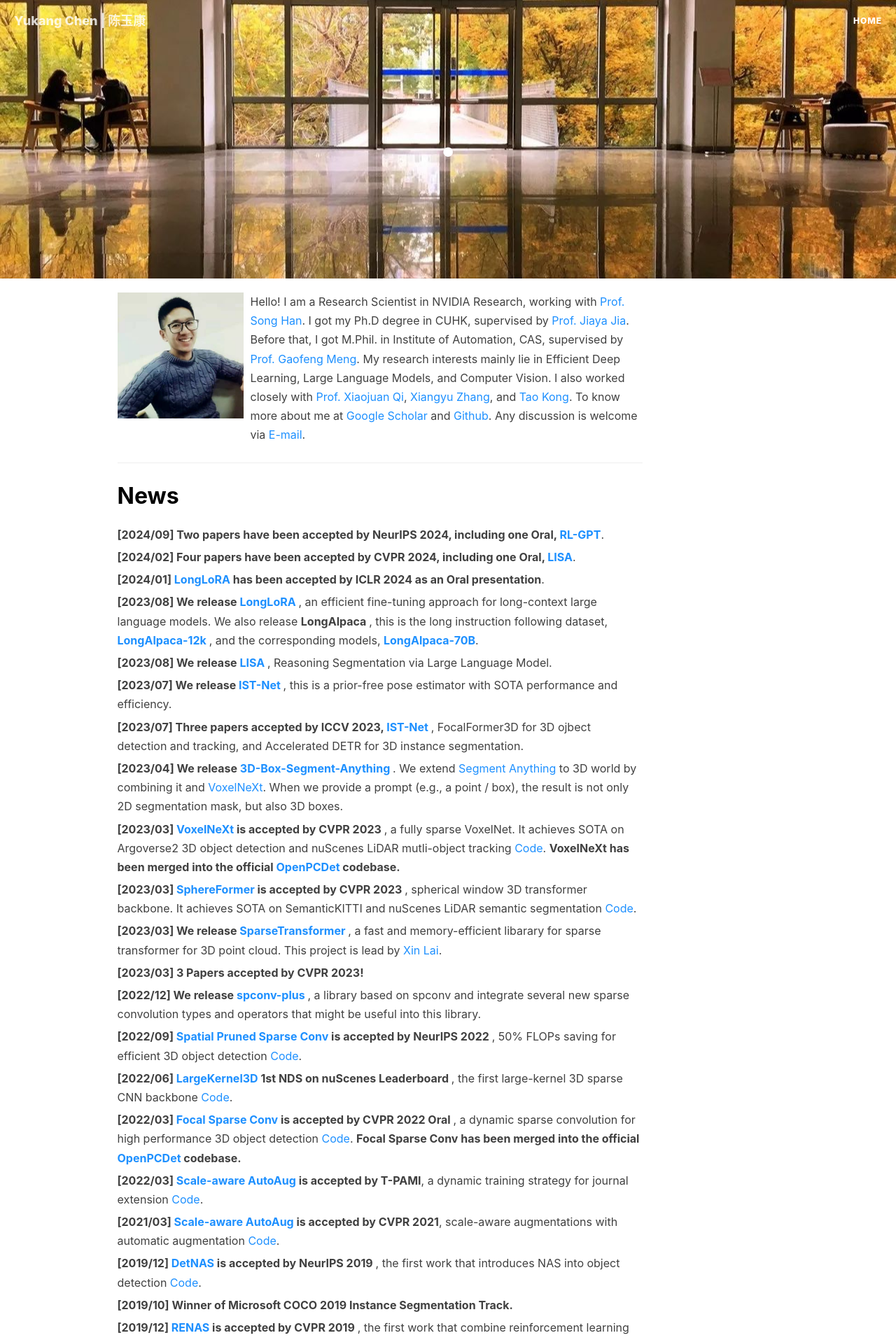
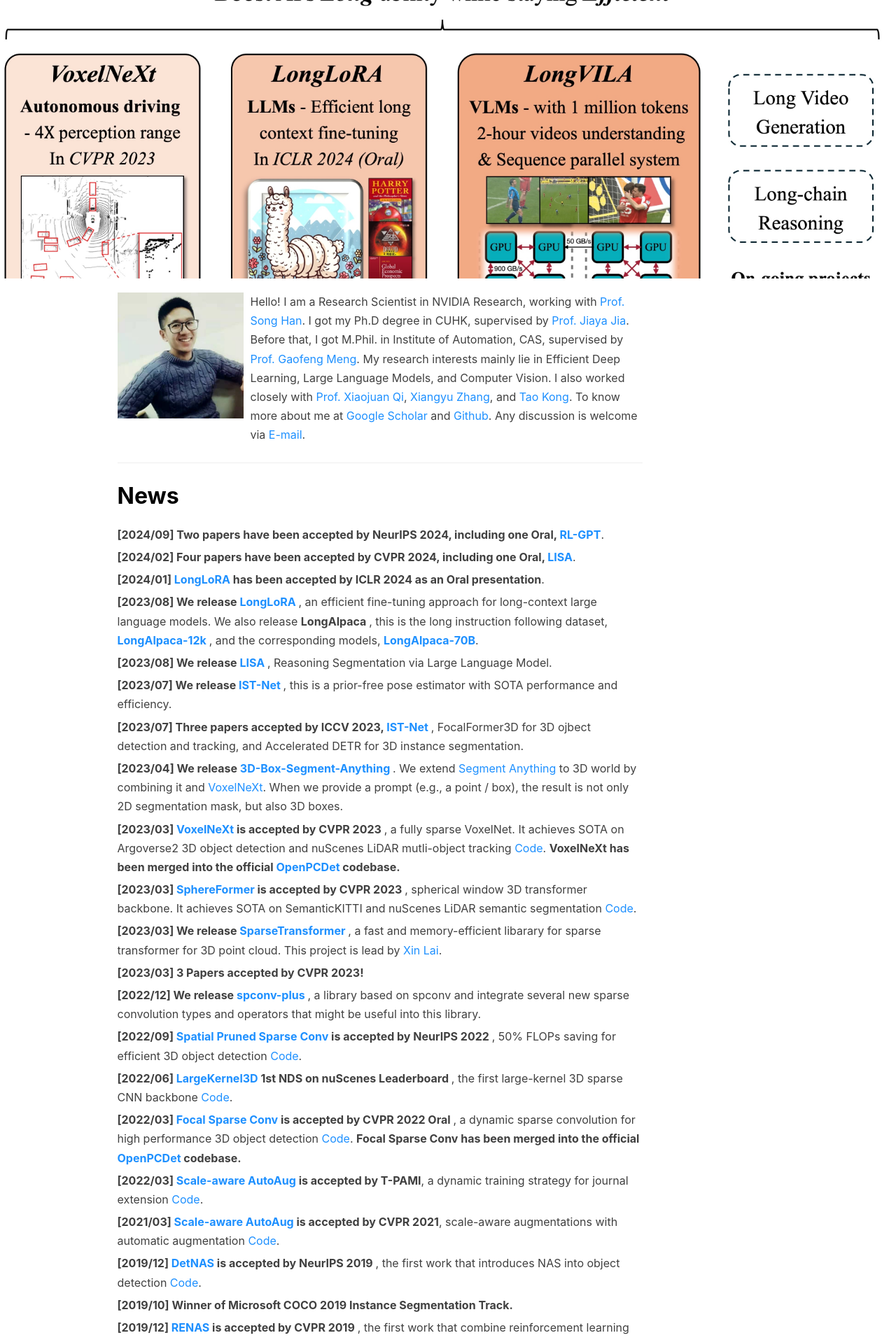
Before and after one commit to yukang2017/yukang2017.github.io, a Jekyll site: the page built from index.html, in a window 1280 px wide. Shown: the top 1915 px of the page at 70% size. Built offline with Jekyll 4.4.1, drawn with Linux system fonts in a browser that asks for light colours; nearby versions of some CDN libraries; the list of posts is cut into pages by our own code; comment, search, counter and statistics services are not loaded.

Commit message:
Update _config.yml

```diff
--- a/_config.yml
+++ b/_config.yml
@@ -1,7 +1,7 @@
 # Site settings
 title: .
 SEOTitle: Yukang Chen | 陈玉康
-header-img: img/a.jpeg
+header-img: img/LongAI.jpg
 email: yukangchen@cse.cuhk.edu.hk
 description: "Aim High and Down to Earth"
 keyword: ""
```
